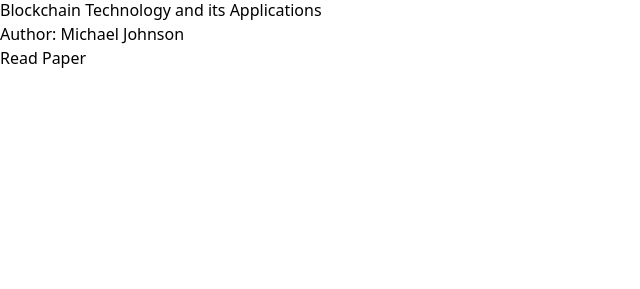
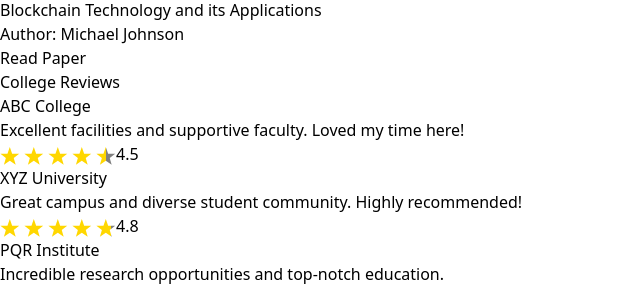
Before and after one commit to CodeWithHasib/edu-booker-client, a React (Vite) app: page / in a window 1280 px wide. Shown: the part 1862-2151 px from the top of the page, without its empty margins (0-640 px from the left). Before the commit the page ends 1932 px from the top, so only its background shows below. Built offline with nearby package versions, Linux system fonts and the light colour scheme.

Commit message:
College review section

```diff
--- a/package.json
+++ b/package.json
@@ -17,7 +17,9 @@
     "react": "^18.2.0",
     "react-dom": "^18.2.0",
     "react-icons": "^4.10.1",
+    "react-ratings-declarative": "^3.4.1",
     "react-router-dom": "^6.14.2",
+    "react-star-ratings": "^2.3.0",
     "sort-by": "^1.2.0",
     "sweetalert2": "^11.7.18"
   },
--- a/src/pages/home/CollegeReview.jsx
+++ b/src/pages/home/CollegeReview.jsx
@@ -1,6 +1,8 @@
 import React from 'react';
+import StarRatings from 'react-star-ratings';
 
-const CollegeReviewsSection = () => {
+
+const CollegeReviews = () => {
     // Dummy data for college reviews
     const collegeReviews = [
         {
@@ -27,13 +29,20 @@ const CollegeReviewsSection = () => {
         <section className="py-12 px-6 md:px-12" data-aos="fade-up">
             <div className="max-w-4xl mx-auto">
                 <h2 className="text-2xl font-semibold mb-4">College Reviews</h2>
-                <div className="grid gap-4">
+                <div className="grid grid-cols-3 gap-4">
                     {collegeReviews.map((review) => (
                         <div key={review.id} className="bg-white rounded-md shadow-md p-4">
                             <h3 className="text-lg font-semibold mb-2">{review.college}</h3>
                             <p className="text-sm text-gray-500 mb-2">{review.review}</p>
                             <div className="flex items-center">
-                                <span className="text-yellow-500 text-lg">&#9733;</span>
+                                <StarRatings
+                                    rating={review.rating}
+                                    starRatedColor="gold"
+                                    starEmptyColor="gray"
+                                    starHoverColor="gold"
+                                    starDimension="20px"
+                                    starSpacing="2px"
+                                />
                                 <span className="ml-1 text-gray-600">{review.rating}</span>
                             </div>
                         </div>
@@ -44,4 +53,4 @@ const CollegeReviewsSection = () => {
     );
 };
 
-export default CollegeReviewsSection;
+export default CollegeReviews;
--- a/src/pages/home/Home.jsx
+++ b/src/pages/home/Home.jsx
@@ -3,6 +3,7 @@ import Hero from './Hero';
 import FeaturedCollege from './FeaturedCollage';
 import GraduateGallery from './GraduatedGellary';
 import ResearchPapers from './ResearchPapers';
+import CollegeReviews from './CollegeReview';
 
 const Home = () => {
     return (
@@ -11,6 +12,7 @@ const Home = () => {
             <FeaturedCollege />
             <GraduateGallery />
             <ResearchPapers />
+            <CollegeReviews />
         </section>
     );
 };
--- a/src/pages/home/ResearchPapers.jsx
+++ b/src/pages/home/ResearchPapers.jsx
@@ -27,7 +27,7 @@ const ResearchPapers = () => {
         <section className="py-12 px-6 md:px-12" data-aos="fade-up">
             <div className="max-w-4xl mx-auto">
                 <h2 className="text-2xl font-semibold mb-4">Research Papers</h2>
-                <div className="grid gap-4">
+                <div className="grid grid-cols-3 gap-4">
                     {researchPapers.map((paper, isx) => (
                         <div key={paper.id}
                             data-aos="fade-up"
```
Also changed, not shown: 1 other file (tests, documents, lock files or other folders).
